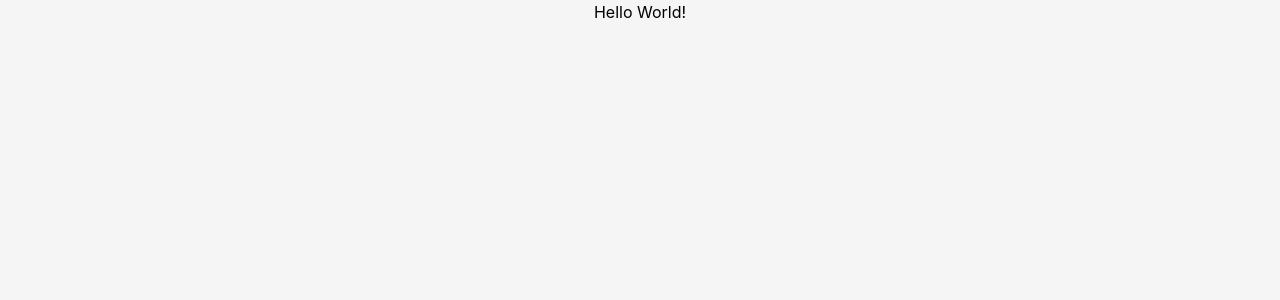
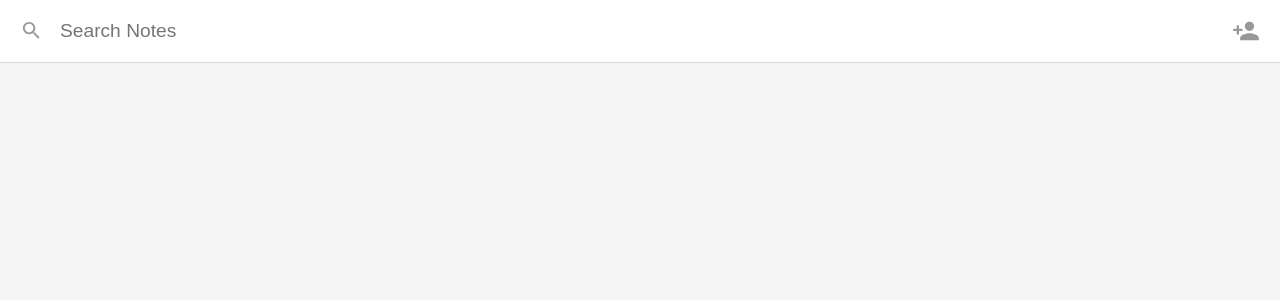
Before and after one commit to Tobibur/my-notes-app, a React (Create React App) app: page / in a window 1280 px wide. Shown: the top 300 px of the page. Built offline with nearby package versions, Linux system fonts and the light colour scheme.

Commit message:
Added ListNotes component: added search bar

```diff
--- a/src/App.js
+++ b/src/App.js
@@ -1,10 +1,11 @@
 import React from 'react';
 import './App.css';
+import ListNotes from './components/ListNotes'
 
 function App() {
   return (
     <div className="App">
-      Hello World!
+      <ListNotes/>
     </div>
   );
 }
--- /dev/null
+++ b/src/components/ListNotes.js
@@ -0,0 +1,23 @@
+import React, { Component } from 'react'
+
+class ListNotes extends Component {
+
+    render() {
+        return (
+            <div className='list-contacts'>
+                <div className='list-contacts-top'>
+                    <input className='search-contacts'
+                        type='text'
+                        placeholder='Search Notes' />
+
+                    <a href="#"
+                        className='add-contact'>
+                        Add Contact
+                    </a>
+                </div>
+            </div>
+        )
+    }
+}
+
+export default ListNotes
```
